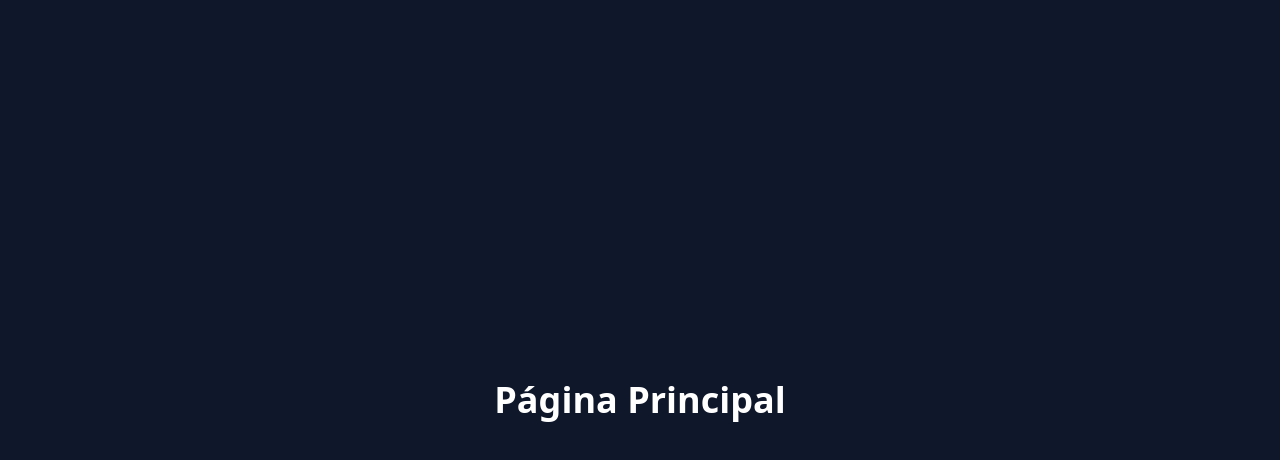
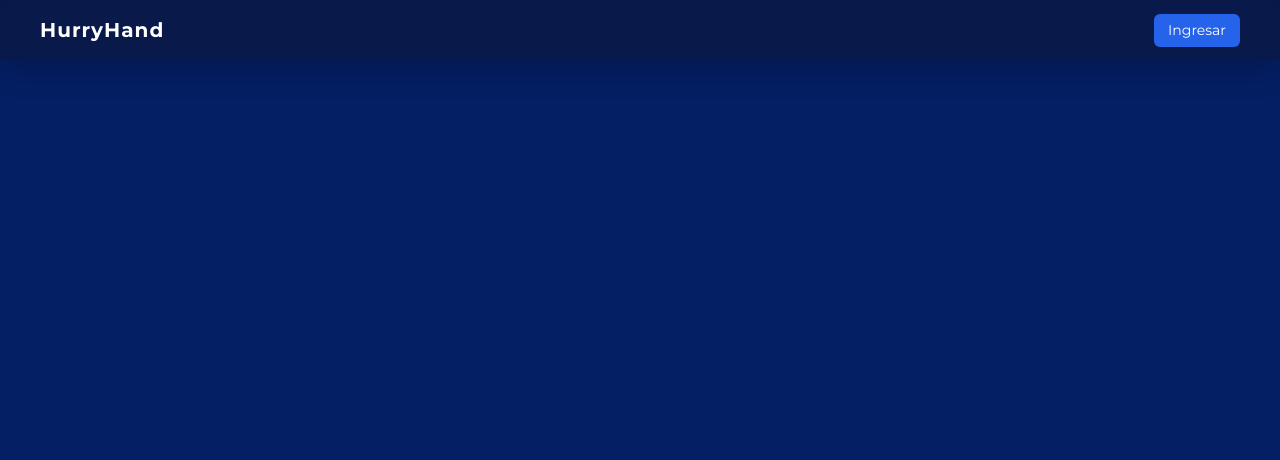
Before and after one commit to alfosobral/Proyecto-Ing.-SW-II, a React (Vite) app in the folder frontend/: page /main_page in a window 1280 px wide. Shown: the top 460 px of the page. Built offline with nearby package versions, Linux system fonts and the light colour scheme.

Commit message:
Algunas cosas homepage

```diff
--- a/frontend/src/components/Navbar.jsx
+++ b/frontend/src/components/Navbar.jsx
@@ -1,7 +1,63 @@
-export default function Navbar({ title }) {
+import { Link } from "react-router-dom";
+
+export default function Navbar() {
   return (
-    <header style={{ padding: "12px 24px", borderBottom: "1px solid #ddd" }}>
-      <strong>{title}</strong>
-    </header>
+    <nav style={styles.navbar}>
+      <div style={styles.logo}>HurryHand</div>
+
+
+      <div style={styles.actions}>
+        <Link to="/login" style={{ ...styles.link, ...styles.button }}>Ingresar</Link>
+      </div>
+    </nav>
   );
 }
+
+const styles = {
+  navbar: {
+    width: "100%",
+    height: "60px",
+    background: "rgba(15, 16, 26, 0.35)",
+    display: "flex",
+    flexdirection: "row",
+    alignItems: "center",
+    boxShadow: "0 10px 30px rgba(0,0,0,.2)",
+    fontFamily: "Montserrat",
+    justifyContent: "space-between",
+    backdropFilter: "blur(5px)",
+    WebkitBackdropFilter: "blur(5px)",
+    padding: "0 40px",
+    color: "white",
+    position: "fixed", // siempre arriba
+    top: 0,
+    left: 0,
+    zIndex: 1000,
+  },
+  logo: {
+    fontSize: "20px",
+    fontWeight: "bold",
+    letterSpacing: "1px",
+  },
+  navLinks: {
+    listStyle: "none",
+    display: "flex",
+    gap: "24px",
+    margin: 0,
+    padding: 0,
+  },
+  link: {
+    color: "#ffffff",
+    textDecoration: "none",
+    fontSize: "14px",
+    transition: "color .2s",
+  },
+  actions: {
+    display: "flex",
+    gap: "16px",
+  },
+  button: {
+    padding: "6px 14px",
+    backgroundColor: "#2563eb",
+    borderRadius: "6px",
+  }
+};
--- a/frontend/src/pages/MainPage.jsx
+++ b/frontend/src/pages/MainPage.jsx
@@ -1,8 +1,19 @@
+import Navbar from "../components/Navbar";
+
 export default function MainPage() {
     return (
-        <div style={{ minHeight: "100vh", display: "flex", alignItems: "center", justifyContent: "center" }}>
-            <h1 style={{ fontSize: 36, color: "#ffffffff" }}>Página Principal</h1>
-        </div>
+        <div
+            style={{
+                minHeight: "100vh",
+                display: "flex",
+                alignItems: "flex-start",
+                padding: "40px 0",
+                background: "#051f65ff"
+            }}
+       >
+            <Navbar />
+       </div>
+
     );
 
 }
```
Also changed, not shown: frontend/src/components/SearchBar.jsx (added, +56 -0 lines).
